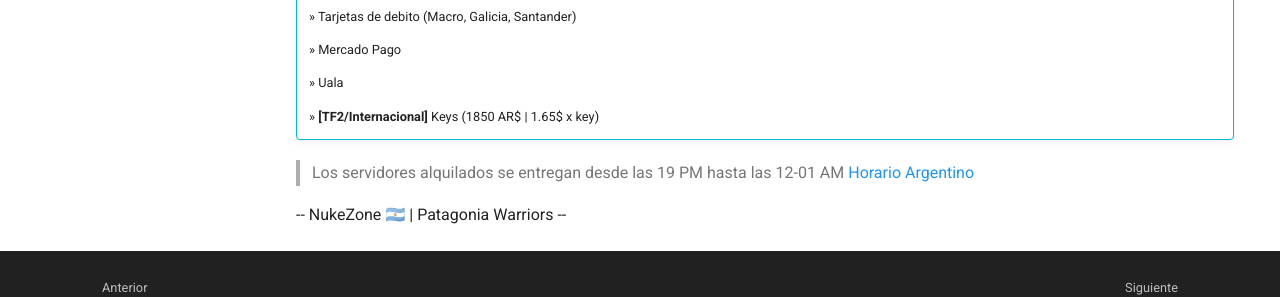
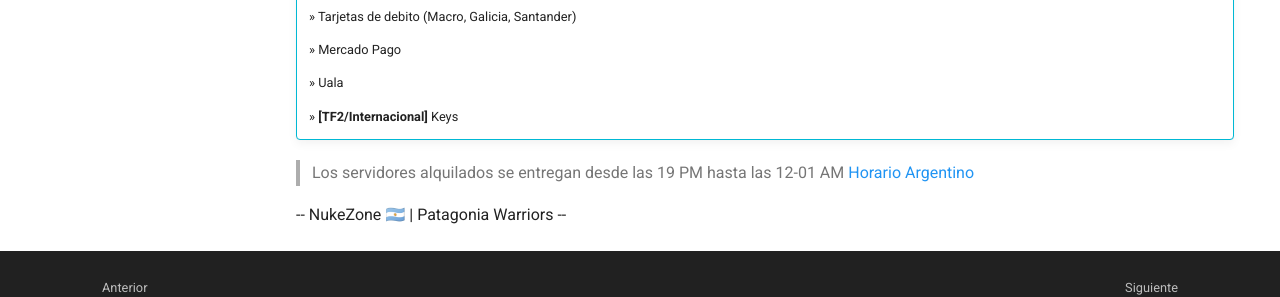
Before and after one commit to patagoniawarriors/docs, an MkDocs documentation site: the page built from docs/info/hosting.md, in a window 1280 px wide and 900 px high, scrolled down 861 px. Shown: the part 492-789 px from the top of the window. Built offline with MkDocs 1.6.1 and Material for MkDocs 9.7.7, drawn with Linux system fonts in a browser that asks for light colours.

Commit message:
Update hosting.md

```diff
--- a/docs/info/hosting.md
+++ b/docs/info/hosting.md
@@ -57,7 +57,7 @@ Ofrecemos servicios de alta gama con atencion al cliente comoda y garantizada en
 
 	» Uala
 
-	» **[TF2/Internacional]** Keys (1850 AR$ | 1.65$ x key)
+	» **[TF2/Internacional]** Keys
 
 > Los servidores alquilados se entregan desde las 19 PM hasta las 12-01 AM [Horario Argentino](https://time.is/es/Buenos_Aires)
 
```
